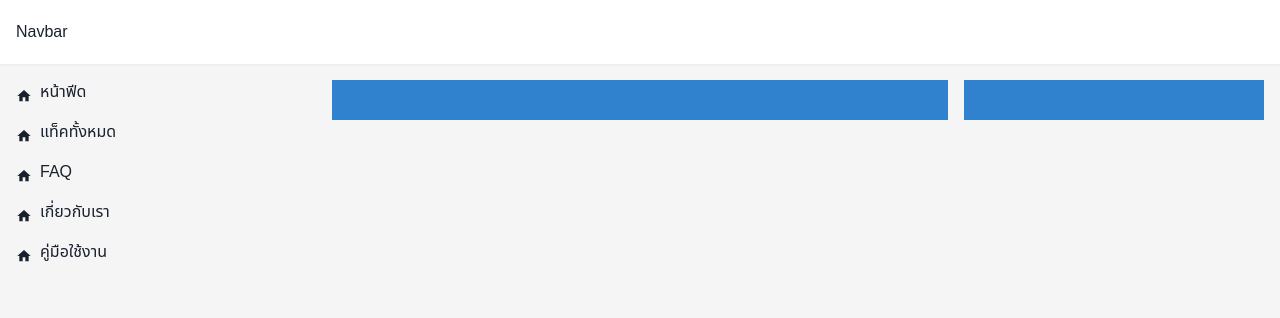
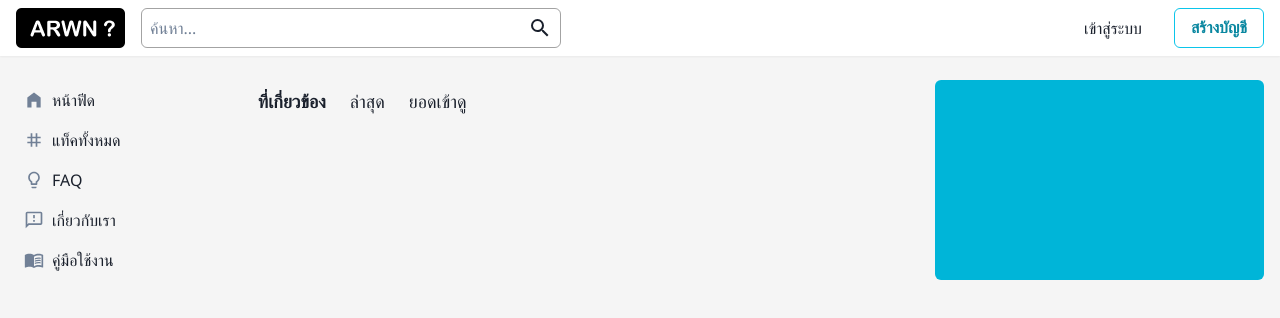
Before and after one commit to thanarack/araiwanah-www, a Next.js app: page / in a window 1280 px wide. Shown: the top 318 px of the page. Built offline with nearby package versions, Linux system fonts and the light colour scheme.

Commit message:
Update menu, navbar, middle box

```diff
--- a/configs/constant.ts
+++ b/configs/constant.ts
@@ -1,8 +1,59 @@
+import {
+  MdHomeFilled,
+  MdTag,
+  MdOutlineLightbulb,
+  MdOutlineFeedback,
+  MdOutlineMenuBook,
+} from 'react-icons/md';
+
 export const Device = {
   mobile: 'mobile',
-}
+};
 
 export const Theme = {
   light: 'light',
   dark: 'dark',
-}
+};
+
+export const AsideListItems = [
+  {
+    title: 'หน้าฟีด',
+    link: '/',
+    icon: MdHomeFilled,
+  },
+  {
+    title: 'แท็คทั้งหมด',
+    link: '/tags',
+    icon: MdTag,
+  },
+  {
+    title: 'FAQ',
+    link: '/faq',
+    icon: MdOutlineLightbulb,
+  },
+  {
+    title: 'เกี่ยวกับเรา',
+    link: '/about',
+    icon: MdOutlineFeedback,
+  },
+  {
+    title: 'คู่มือใช้งาน',
+    link: '/guides',
+    icon: MdOutlineMenuBook,
+  },
+];
+
+export const RelevantLinks = [
+  {
+    title: 'ที่เกี่ยวข้อง',
+    link: '/',
+  },
+  {
+    title: 'ล่าสุด',
+    link: '/latest',
+  },
+  {
+    title: 'ยอดเข้าดู',
+    link: '/top/week',
+  },
+];
--- a/pages/_app.tsx
+++ b/pages/_app.tsx
@@ -29,8 +29,8 @@ const theme = extendTheme({
     },
   },
   fonts: {
-    heading: `'Noto Sans Thai', sans-serif`,
-    body: `'Noto Sans Thai', sans-serif`,
+    heading: `Segoe UI Historic, Segoe UI, Helvetica, Arial, sans-serif`,
+    body: `Segoe UI Historic, Segoe UI, Helvetica, Arial, sans-serif`,
   },
 });
 
--- a/pages/index.tsx
+++ b/pages/index.tsx
@@ -1,23 +1,23 @@
 import { Box, Container, Grid, GridItem } from '@chakra-ui/react';
 import AsideLeft from '../src/components/AsideLeft';
+import MiddleContent from '../src/components/MiddleContent';
+import Navbar from '../src/components/Navbar';
 
 export default function Home() {
   return (
-    <div>
-      <Box as="nav" backgroundColor="white" position="fixed" width="100%" top="0" boxShadow="sm">
-        <Container maxWidth="1280" py="5">
-          Navbar
-        </Container>
-      </Box>
+    <Box>
+      <Navbar />
       <Container as="main" maxWidth="1280" mt="20">
-        <Grid templateColumns="repeat(12, 1fr)" gap={4}>
-          <GridItem colSpan={3}>
+        <Grid templateColumns="repeat(11, 1fr)" gap={4}>
+          <GridItem colSpan={2}>
             <AsideLeft />
           </GridItem>
-          <GridItem colSpan={6} h="10" bg="blue.500" />
-          <GridItem colSpan={3} h="10" bg="blue.500" />
+          <GridItem colSpan={6}>
+            <MiddleContent />
+          </GridItem>
+          <GridItem colSpan={3} bg="cyan.500" borderRadius="md"/>
         </Grid>
       </Container>
-    </div>
+    </Box>
   );
 }
--- a/src/components/AsideLeft.tsx
+++ b/src/components/AsideLeft.tsx
@@ -1,30 +1,34 @@
-import { List, ListIcon, ListItem, Icon } from '@chakra-ui/react';
-import { MdHome } from 'react-icons/md';
+import { List, ListIcon, ListItem, Icon, Box, Text } from '@chakra-ui/react';
+import Link from 'next/link';
+import { AsideListItems } from '../../configs/constant';
 
 export default function AsideLeft() {
   return (
     <>
-      <List spacing={4}>
-        <ListItem>
-          <ListIcon as={MdHome} size="lg"/>
-          หน้าฟีด
-        </ListItem>
-        <ListItem>
-          <ListIcon as={MdHome} />
-          แท็คทั้งหมด
-        </ListItem>
-        <ListItem>
-          <ListIcon as={MdHome} />
-          FAQ
-        </ListItem>
-        <ListItem>
-          <ListIcon as={MdHome} />
-          เกี่ยวกับเรา
-        </ListItem>
-        <ListItem>
-          <ListIcon as={MdHome} />
-          คู่มือใช้งาน
-        </ListItem>
+      <List>
+        {AsideListItems.map((val, index) => (
+          <ListItem key={index} role="group">
+            <Link href={val.link}>
+              <Box
+                display="flex"
+                flexDirection="row"
+                alignItems="center"
+                py={2}
+                pl={2}
+                _hover={{
+                  borderRadius: 'md',
+                  background: 'gray.200',
+                  color: 'cyan.600',
+                }}
+              >
+                <ListIcon color="gray.500" as={val.icon} w="5" h="5" />
+                <Text _groupHover={{ textDecoration: 'underline' }}>
+                  {val.title}
+                </Text>
+              </Box>
+            </Link>
+          </ListItem>
+        ))}
       </List>
     </>
   );
--- /dev/null
+++ b/src/components/MiddleContent.tsx
@@ -0,0 +1,40 @@
+import { useState } from 'react';
+import { Box, Flex, List, ListItem, Text } from '@chakra-ui/react';
+import { RelevantLinks } from '../../configs/constant';
+import { useRouter } from 'next/router';
+import Link from 'next/link';
+
+export default function MiddleContent() {
+  const router = useRouter();
+  const path = router.pathname;
+
+  return (
+    <Box>
+      <Flex>
+        {RelevantLinks.map((val, index) => (
+          <Box key={val.link}>
+            <Link href={val.link}>
+              <Box
+                px={3}
+                py={2}
+                _hover={{
+                  borderRadius: 'md',
+                  background: 'white',
+                  color: 'cyan.600',
+                }}
+              >
+                <Text
+                  as="span"
+                  fontSize="lg"
+                  fontWeight={path === val.link ? 'bold' : 'normal'}
+                >
+                  {val.title}
+                </Text>
+              </Box>
+            </Link>
+          </Box>
+        ))}
+      </Flex>
+    </Box>
+  );
+}
--- /dev/null
+++ b/src/components/Navbar.tsx
@@ -0,0 +1,94 @@
+import {
+  Box,
+  Button,
+  Container,
+  Flex,
+  Icon,
+  Image,
+  Input,
+  Text,
+  textDecoration,
+} from '@chakra-ui/react';
+import Link from 'next/link';
+import { MdSearch } from 'react-icons/md';
+
+export default function Navbar() {
+  return (
+    <Box
+      as="nav"
+      backgroundColor="white"
+      position="fixed"
+      width="100%"
+      top="0"
+      boxShadow="sm"
+    >
+      <Container maxWidth="1280" py={2}>
+        <Flex direction="row" gap={4}>
+          <Box id="brand">
+            <Link href="/">
+              <Image
+                src="image/Araiwanah-logo.png"
+                alt="อะไรวะน่ะ"
+                height="40px"
+              />
+            </Link>
+          </Box>
+          <Flex id="search-box" pos="relative">
+            <Input
+              type="text"
+              placeholder="ค้นหา..."
+              px={2}
+              w="420px"
+              focusBorderColor="cyan.600"
+              maxLength={200}
+              borderColor="blackAlpha.500"
+            />
+            <Button
+              p={0}
+              borderRadius="10"
+              background="transparent"
+              pos="absolute"
+              right="1px"
+              _hover={{ background: 'blackAlpha.200' }}
+            >
+              <Icon as={MdSearch} w="6" h="6" />
+            </Button>
+          </Flex>
+          <Flex marginLeft="auto">
+            <Flex justifyContent="center" alignItems="center" gap={4}>
+              <Link href="/enter">
+                <Box
+                  px={4}
+                  py={2}
+                  _hover={{
+                    borderRadius: 'md',
+                    background: 'gray.100',
+                    color: 'cyan.600',
+                    textDecoration: 'underline',
+                  }}
+                >
+                  <Text>เข้าสู่ระบบ</Text>
+                </Box>
+              </Link>
+              <Button
+                type="button"
+                background="transparent"
+                borderColor="cyan.400"
+                borderWidth="1px"
+                color="cyan.700"
+                _hover={{
+                  background: 'cyan.600',
+                  color: 'white',
+                  textDecoration: 'underline',
+                  borderColor: 'cyan.600',
+                }}
+              >
+                สร้างบัญชี
+              </Button>
+            </Flex>
+          </Flex>
+        </Flex>
+      </Container>
+    </Box>
+  );
+}
```
Also changed, not shown: public/image/Araiwanah-logo.png (added).
